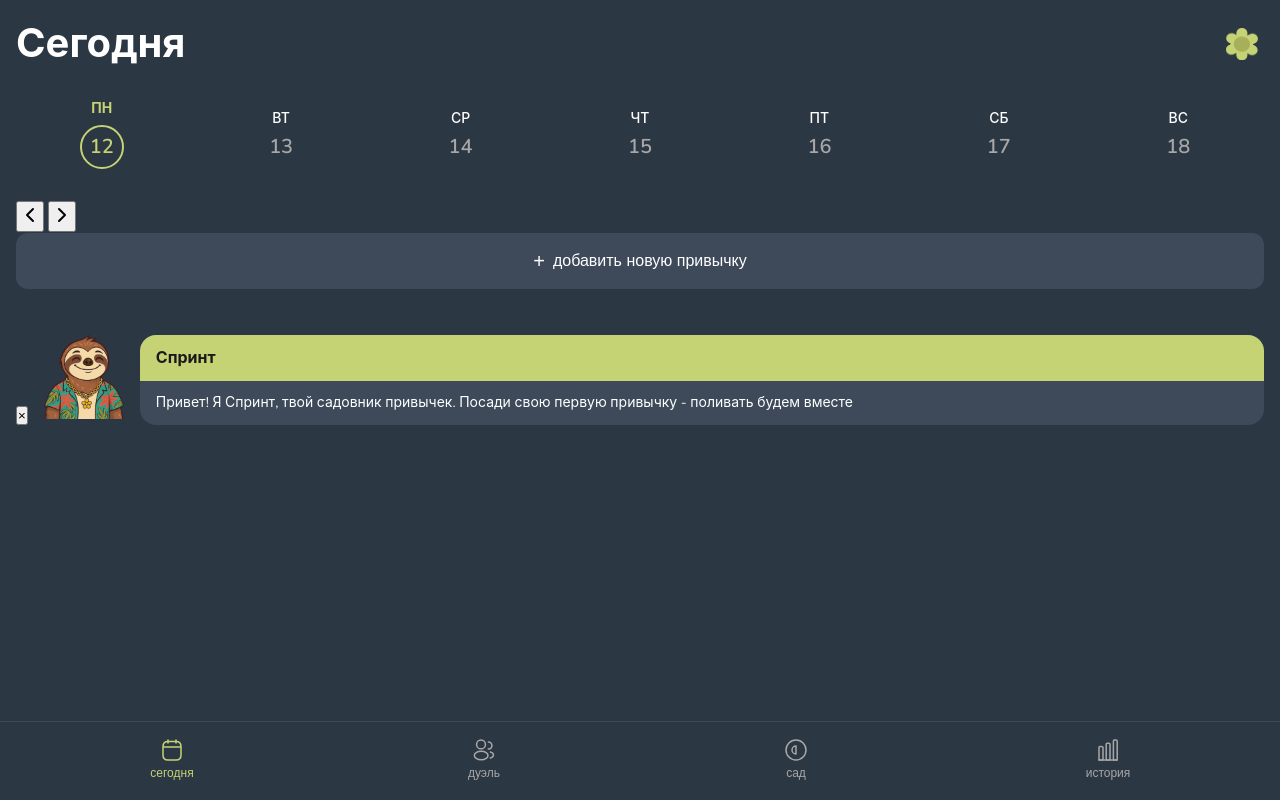
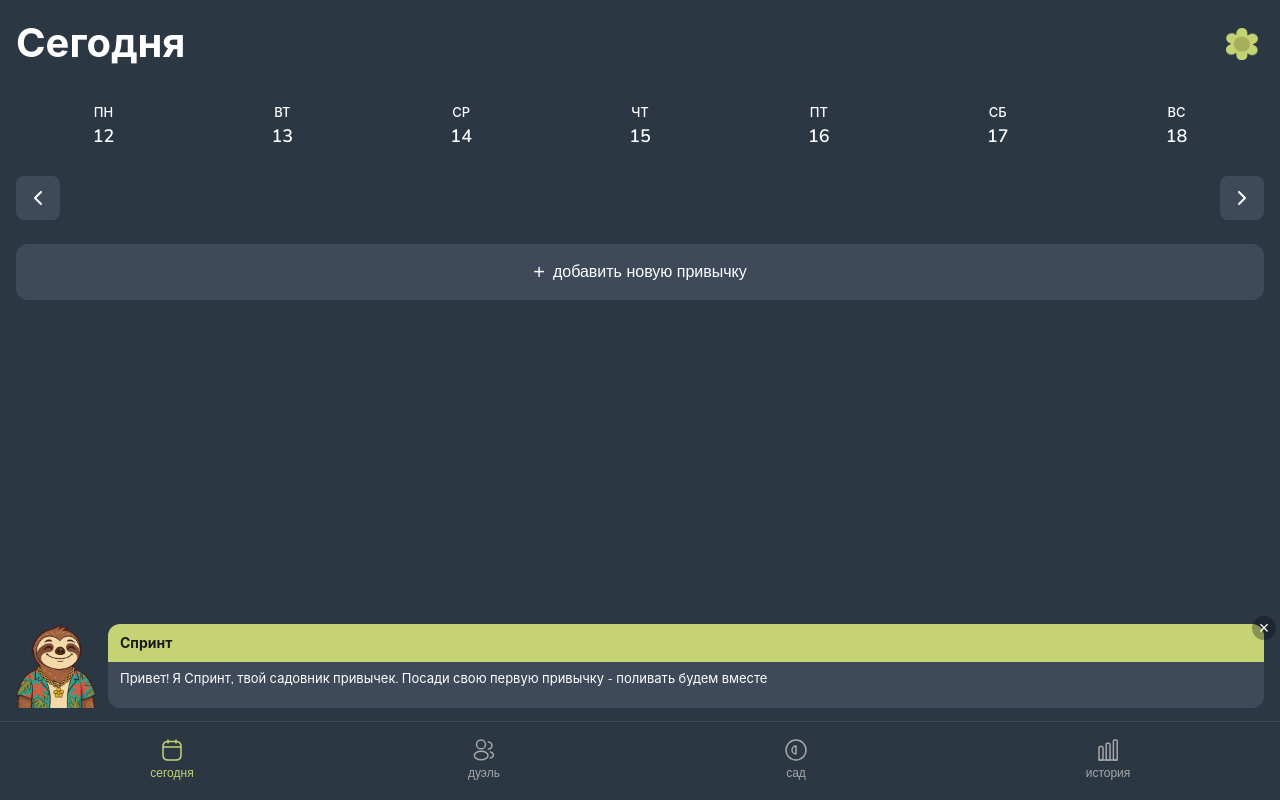
Before and after one commit to Galiya10/sprint-miniapp, a website built with Vite: page index.html in a window 1280 px wide. Built offline with nearby package versions, Linux system fonts and the light colour scheme.

Commit message:
Update styles.css

```diff
--- a/styles.css
+++ b/styles.css
@@ -2,6 +2,11 @@
     margin: 0;
     padding: 0;
     box-sizing: border-box;
+}
+
+:root {
+    --safe-area-top: env(safe-area-inset-top);
+    --safe-area-bottom: env(safe-area-inset-bottom);
 }
 
 body {
@@ -17,7 +22,7 @@ body {
     max-width: 100vw;
     min-height: 100vh;
     background-color: #2C3744;
-    padding: 20px 16px 80px 16px;
+    padding: calc(20px + var(--safe-area-top)) 16px calc(80px + var(--safe-area-bottom)) 16px;
     position: relative;
 }
 
@@ -26,7 +31,8 @@ body {
     display: flex;
     justify-content: space-between;
     align-items: center;
-    margin-bottom: 32px;
+    margin-bottom: 24px;
+    padding-top: var(--safe-area-top);
 }
 
 .header-title {
@@ -57,8 +63,8 @@ body {
 .week-calendar {
     display: flex;
     justify-content: space-between;
-    gap: 8px;
-    margin-bottom: 32px;
+    gap: 4px;
+    margin-bottom: 16px;
 }
 
 .day-item {
@@ -66,46 +72,83 @@ body {
     flex-direction: column;
     align-items: center;
     justify-content: center;
-    gap: 8px;
+    gap: 4px;
     flex: 1;
     min-width: 44px;
     min-height: 68px;
     cursor: pointer;
     transition: all 0.2s ease;
+    padding: 8px 4px;
+    border-radius: 8px;
 }
 
 .day-label {
-    font-size: 14px;
+    font-size: 13px;
     font-weight: 500;
-    line-height: 17px;
+    line-height: 16px;
     color: #FFFFFF;
     text-transform: uppercase;
 }
 
 .day-number {
-    font-size: 20px;
+    font-size: 18px;
     font-weight: 600;
-    line-height: 24px;
+    line-height: 22px;
+    color: #FFFFFF;
+}
+
+/* Today styling */
+.day-item.today {
+    background-color: #C5D375;
+}
+
+.day-item.today .day-label,
+.day-item.today .day-number {
+    color: #1A1A1A;
+    font-weight: 700;
+}
+
+/* Past days styling */
+.day-item.past .day-label,
+.day-item.past .day-number {
+    color: #E8E8E8;
+}
+
+/* Future days styling */
+.day-item.future .day-label,
+.day-item.future .day-number {
     color: #A7A7A7;
 }
 
-.day-item.active .day-label {
-    font-weight: 700;
-    color: #C5D375;
+/* Calendar Navigation */
+.calendar-nav {
+    display: flex;
+    justify-content: space-between;
+    margin-bottom: 24px;
+    gap: 8px;
 }
 
-.day-item.active .day-number {
+.calendar-nav-btn {
+    background-color: #3E4A5A;
+    border: none;
+    border-radius: 8px;
     width: 44px;
     height: 44px;
     display: flex;
     align-items: center;
     justify-content: center;
-    background-color: transparent;
-    border: 2px solid #C5D375;
-    border-radius: 50%;
-    color: #C5D375;
-    font-size: 20px;
-    font-weight: 600;
+    cursor: pointer;
+    color: #FFFFFF;
+    transition: background-color 0.2s ease;
+}
+
+.calendar-nav-btn:active {
+    background-color: #353F4D;
+}
+
+.calendar-nav-btn svg {
+    width: 24px;
+    height: 24px;
 }
 
 /* Add Habit Button */
@@ -123,7 +166,7 @@ body {
     font-size: 16px;
     font-weight: 500;
     color: #FFFFFF;
-    margin-bottom: 40px;
+    margin-bottom: 24px;
     transition: background-color 0.2s ease;
 }
 
@@ -137,17 +180,28 @@ body {
     line-height: 1;
 }
 
-/* Sprint Card */
+/* Sprint Card - moved to bottom */
 .sprint-card {
+    position: fixed;
+    bottom: calc(80px + var(--safe-area-bottom));
+    left: 0;
+    right: 0;
     display: flex;
-    align-items: flex-end;
-    gap: 16px;
-    margin-bottom: 40px;
+    align-items: stretch;
+    gap: 12px;
+    padding: 12px 16px;
+    background-color: #2C3744;
+    z-index: 90;
+    transition: transform 0.3s ease;
+}
+
+.sprint-card.hidden {
+    transform: translateY(100%);
 }
 
 .sprint-character {
     width: 80px;
-    height: 96px;
+    height: auto;
     object-fit: contain;
     flex-shrink: 0;
 }
@@ -155,42 +209,58 @@ body {
 .sprint-bubble {
     flex: 1;
     background-color: #3E4A5A;
-    border-radius: 16px;
+    border-radius: 12px;
     padding: 0;
     position: relative;
     overflow: hidden;
-}
-
-.sprint-bubble::before {
-    content: '';
-    position: absolute;
-    left: -8px;
-    bottom: 16px;
-    width: 0;
-    height: 0;
-    border-style: solid;
-    border-width: 0 12px 12px 0;
-    border-color: transparent #3E4A5A transparent transparent;
+    display: flex;
+    flex-direction: column;
 }
 
 .bubble-header {
     background-color: #C5D375;
-    padding: 12px 16px;
+    padding: 8px 12px;
+    flex-shrink: 0;
 }
 
 .sprint-name {
-    font-size: 16px;
+    font-size: 14px;
     font-weight: 700;
-    line-height: 19px;
+    line-height: 18px;
     color: #1A1A1A;
 }
 
 .sprint-text {
-    font-size: 14px;
+    font-size: 13px;
     font-weight: 400;
-    line-height: 20px;
+    line-height: 18px;
     color: #FFFFFF;
-    padding: 12px 16px;
+    padding: 8px 12px;
+    flex: 1;
+}
+
+.sprint-close-btn {
+    position: absolute;
+    top: 4px;
+    right: 4px;
+    background: rgba(0, 0, 0, 0.3);
+    border: none;
+    border-radius: 50%;
+    width: 24px;
+    height: 24px;
+    display: flex;
+    align-items: center;
+    justify-content: center;
+    cursor: pointer;
+    color: #FFFFFF;
+    font-size: 18px;
+    line-height: 1;
+    z-index: 10;
+    transition: background-color 0.2s ease;
+}
+
+.sprint-close-btn:active {
+    background-color: rgba(0, 0, 0, 0.5);
 }
 
 /* Bottom Navigation */
@@ -203,7 +273,7 @@ body {
     display: flex;
     justify-content: space-around;
     align-items: center;
-    padding: 8px 16px 12px 16px;
+    padding: 8px 16px calc(12px + var(--safe-area-bottom)) 16px;
     border-top: 1px solid #3E4A5A;
     z-index: 100;
 }
@@ -251,15 +321,11 @@ body {
     }
 
     .week-calendar {
-        gap: 4px;
+        gap: 2px;
     }
 
     .day-item {
         min-width: 40px;
-    }
-
-    .day-item.active .day-number {
-        width: 40px;
-        height: 40px;
+        padding: 6px 2px;
     }
 }
```
